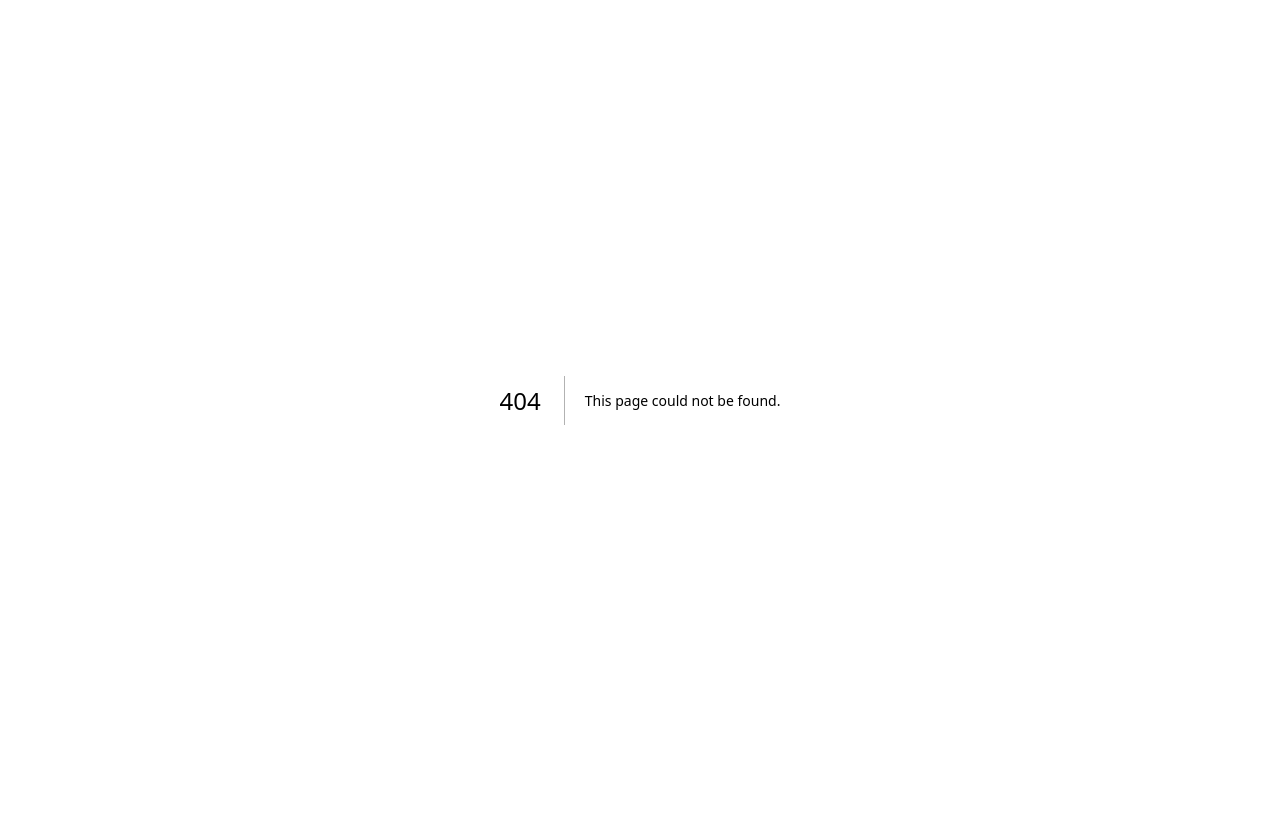
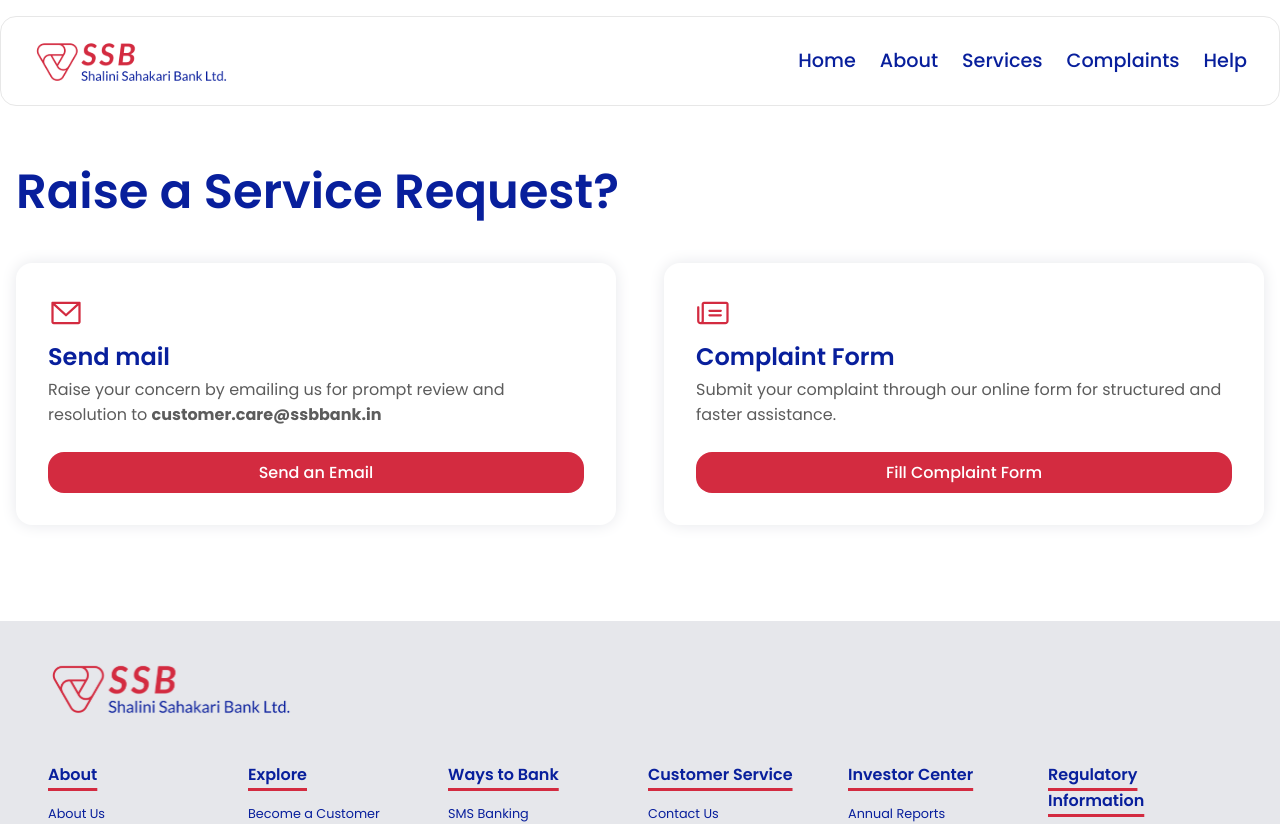
Before and after one commit to boldElixer/shalini-bank, a Next.js app: page /service-request in a window 1280 px wide. Before the commit this address had no page. Shown: the top 824 px of the page. Before the commit the page ends 800 px from the top, so only its background shows below. Built offline with nearby package versions, Linux system fonts and the light colour scheme.

Commit message:
service req page added

```diff
--- /dev/null
+++ b/src/app/service-request/page.jsx
@@ -0,0 +1,57 @@
+'use client';
+
+import Head from 'next/head';
+import Header from '@/components/Header/Header';
+import Footer from '@/components/Footer/Footer';
+import styles from '../help/help.module.css';
+import Image from 'next/image';
+import Link from 'next/link';
+
+export default function ServiceRequestPage() {
+  return (
+    <>
+      <Head>
+        <title>Service Request - Shalini Sahakari Bank</title>
+        <meta name="description" content="Raise a service request for Shalini Sahakari Bank" />
+      </Head>
+      <Header />
+
+      <div className={styles.wrapper}>
+        <div className={styles.container}>
+
+          <div className={styles.header}>
+            <h1 className={styles.title}>Raise a Service Request?</h1>
+          </div>
+
+          <div className={styles.grid}>
+
+            <div className={styles.card}>
+              <Image src="/help/EnvelopeSimple.svg" alt="Feedback & Complaints" width={36} height={36} />
+              <h3 className={styles.cardTitle}>Send mail</h3>
+              <p className={styles.cardDesc}>
+                Raise your concern by emailing us for prompt review and resolution to <strong>customer.care@ssbbank.in</strong>
+              </p>
+              <button className={styles.arrow}>
+                <Link href="mailto:customer.care@ssbbank.in">Send an Email</Link>
+              </button>
+            </div>
+
+            <div className={styles.card}>
+              <Image src="/help/Newspaper.svg" alt="Complaint Form" width={36} height={36} />
+              <h3 className={styles.cardTitle}>Complaint Form</h3>
+              <p className={styles.cardDesc}>
+                 Submit your complaint through our online form for structured and faster assistance.
+              </p>
+              <button className={styles.arrow}>
+                <Link href="/complaint-form">Fill Complaint Form</Link>
+              </button>
+            </div>
+
+          </div>
+        </div>
+      </div>
+
+      <Footer />
+    </>
+  );
+}
--- a/src/components/Header/Header.jsx
+++ b/src/components/Header/Header.jsx
@@ -14,7 +14,7 @@ export default function Header() {
             <li><Link href="/">Home</Link></li>
             <li><Link href="/about">About</Link></li>
             <li>Services</li>
-            <li>Complaints</li>
+            <li><Link href="/service-request">Complaints</Link></li>
             <li><Link href="/help">Help</Link></li>
           </ul>
         </nav>
```
Also changed, not shown: public/help/Newspaper.svg (added).
